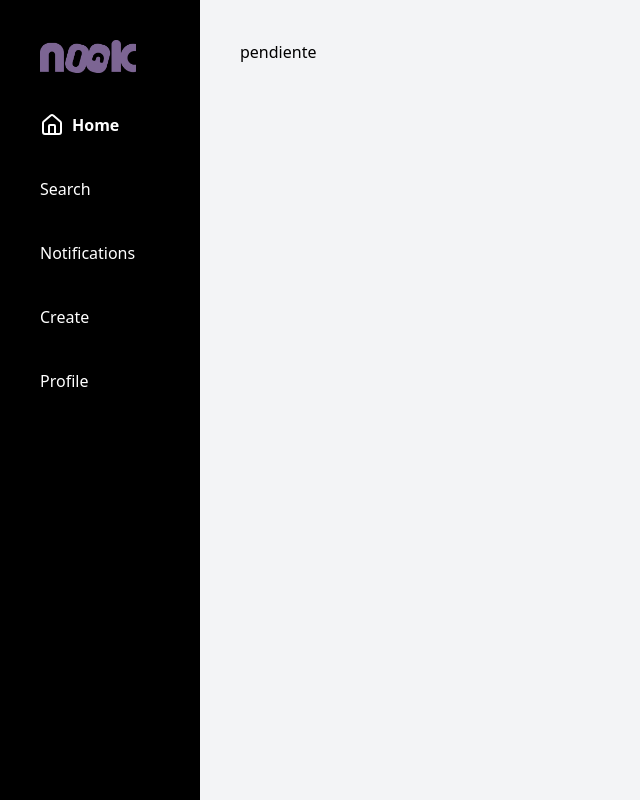
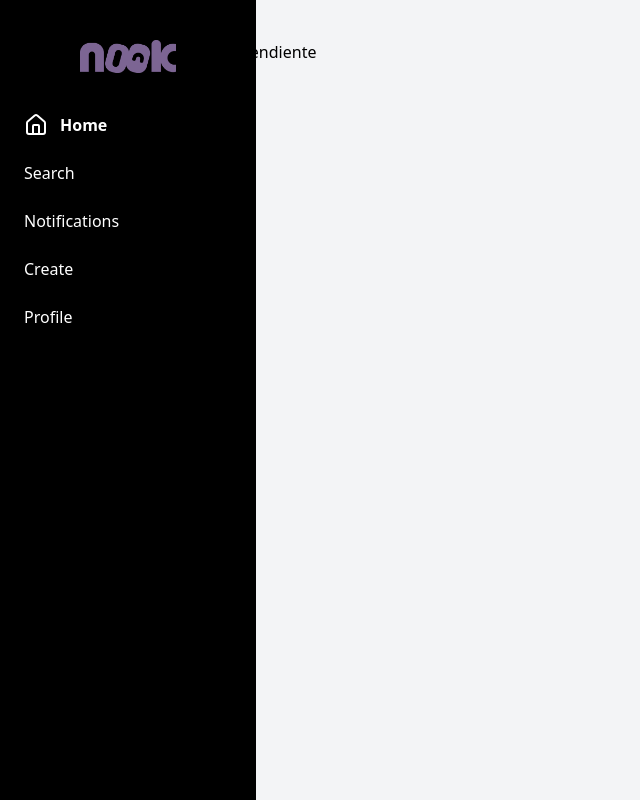
Before and after one commit to Susanaa05/proyecto-red-social, a React (Vite) app in the folder nook-project/: page / in a window 1280 px wide. Shown: the whole page, without its empty margins (0-640 px from the left). Built offline with nearby package versions, Linux system fonts and the light colour scheme.

Commit message:
feat: drop-own menu

```diff
--- a/nook-project/src/components/sideBar.tsx
+++ b/nook-project/src/components/sideBar.tsx
@@ -1,38 +1,55 @@
 import { NavLink } from 'react-router-dom';
 import nookLogo from "../assets/nook.png";
-import { Home } from 'lucide-react';
+import { Home, Menu, X } from 'lucide-react';
+import { useState } from 'react';
 
 function NavBar() {
+    const [isOpen, setIsOpen] = useState(false);
 
-    const linkClass =
-        " hover:text-purple-400";
-
-    const activeClass =
-        " text-white font-semibold flex flex-row gap-2";
+    const toggleMenu = () => {
+        setIsOpen(!isOpen);
+    };
 
     return (
-        <aside className='fixed top-0 left-0 h-full w-50 bg-black text-white flex flex-col items-center py-10 space-y-10 px-10' >
+        <>
+            {/* Botón para abrir/cerrar en móvil */}
+            <button
+                onClick={toggleMenu}
+                className="fixed top-4 left-4 z-50 bg-black text-white p-2 rounded-md lg:hidden"
+            >
+                {isOpen ? <X size={24} /> : <Menu size={24} />}
+            </button>
 
-            <nav className='flex flex-col gap-10 w-full '>
+            {/* Barra de navegación */}
+            <aside className={`
+                fixed top-0 left-0 h-full w-64 bg-black text-white flex flex-col items-center py-10 space-y-10 px-6
+                transition-transform duration-300 z-40
+                lg:translate-x-0
+                ${isOpen ? 'translate-x-0' : '-translate-x-full'}
+            `}>
 
-                <img src={nookLogo} alt="Logo Nook" className="w-24 " />
+                <img src={nookLogo} alt="Logo Nook" className="w-24" />
 
+                <nav className='flex flex-col gap-6 w-full'>
                     <NavLink
                         to="/"
                         end
                         className={({ isActive }) =>
-                        `${linkClass} ${isActive ? activeClass : ""}`
+                            `hover:text-purple-400 flex items-center gap-3 ${isActive ? 'text-white font-semibold' : ''}`
                         }
-                ><Home />
-                    <p>Home</p>
+                        onClick={() => setIsOpen(false)}
+                    >
+                        <Home size={24} />
+                        Home
                     </NavLink>
 
                     <NavLink
                         to="/searchPage"
                         end
                         className={({ isActive }) =>
-                        `${linkClass} ${isActive ? activeClass : ""}`
+                            `hover:text-purple-400 ${isActive ? 'text-white font-semibold' : ''}`
                         }
+                        onClick={() => setIsOpen(false)}
                     >
                         Search
                     </NavLink>
@@ -41,8 +58,9 @@ function NavBar() {
                         to="/notifications"
                         end
                         className={({ isActive }) =>
-                        `${linkClass} ${isActive ? activeClass : ""}`
+                            `hover:text-purple-400 ${isActive ? 'text-white font-semibold' : ''}`
                         }
+                        onClick={() => setIsOpen(false)}
                     >
                         Notifications
                     </NavLink>
@@ -51,8 +69,9 @@ function NavBar() {
                         to="/createPost"
                         end
                         className={({ isActive }) =>
-                        `${linkClass} ${isActive ? activeClass : ""}`
+                            `hover:text-purple-400 ${isActive ? 'text-white font-semibold' : ''}`
                         }
+                        onClick={() => setIsOpen(false)}
                     >
                         Create
                     </NavLink>
@@ -61,17 +80,24 @@ function NavBar() {
                         to="/profile"
                         end
                         className={({ isActive }) =>
-                        `${linkClass} ${isActive ? activeClass : ""}`
+                            `hover:text-purple-400 ${isActive ? 'text-white font-semibold' : ''}`
                         }
+                        onClick={() => setIsOpen(false)}
                     >
                         Profile
                     </NavLink>
-
-            </nav >
+                </nav>
             </aside>
 
 
-    )
+            {isOpen && (
+                <div
+                    className="fixed inset-0 bg-black bg-opacity-50 z-30 lg:hidden"
+                    onClick={() => setIsOpen(false)}
+                />
+            )}
+        </>
+    );
+}
 
-}
 export default NavBar;
```
Also changed, not shown: nook-project/src/components/post.tsx (added). Lines whose indentation alone changed are shown as unchanged.
